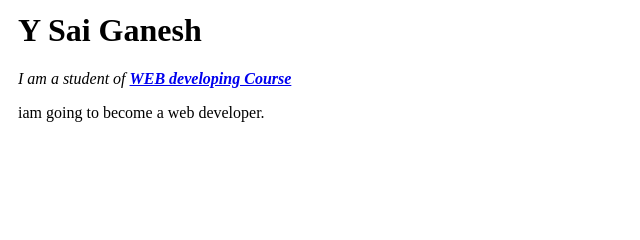
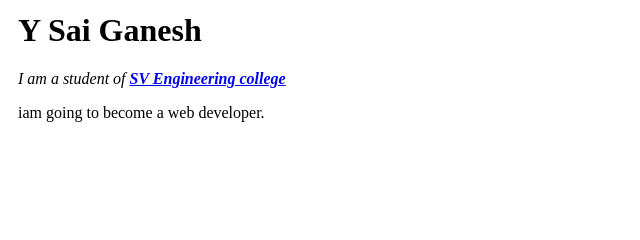
Before and after one commit to ysaiganesh/gsy1, a plain HTML site: page index.html in a window 1280 px wide. Shown: the part 127-367 px from the top of the page, 433-1073 px from the left. Drawn offline with Linux system fonts and the light colour scheme.

Commit message:
Update index.html

```diff
--- a/index.html
+++ b/index.html
@@ -14,7 +14,7 @@
       <td><img src="https://images.unsplash.com/photo-1613422954567-8eade6e47038?ixlib=rb-1.2.1&ixid=MnwxMjA3fDB8MHxzZWFyY2h8Nnx8Z2FuZXNofGVufDB8fDB8fA%3D%3D&auto=format&fit=crop&w=500&q=60" alt="Ganesh"></td>
       <td>
         <h1>Y Sai Ganesh</h1>
-        <p><em>I am a student of <strong><a href="https://en.wikipedia.org/wiki/Web_developer.co/">WEB developing Course</a></strong></em></p>
+        <p><em>I am a student of <strong><a href="https://svec.edu.in/">SV Engineering college</a></strong></em></p>
         <p>iam going to become a web developer.</p>
       </td>
     </tr>
```
